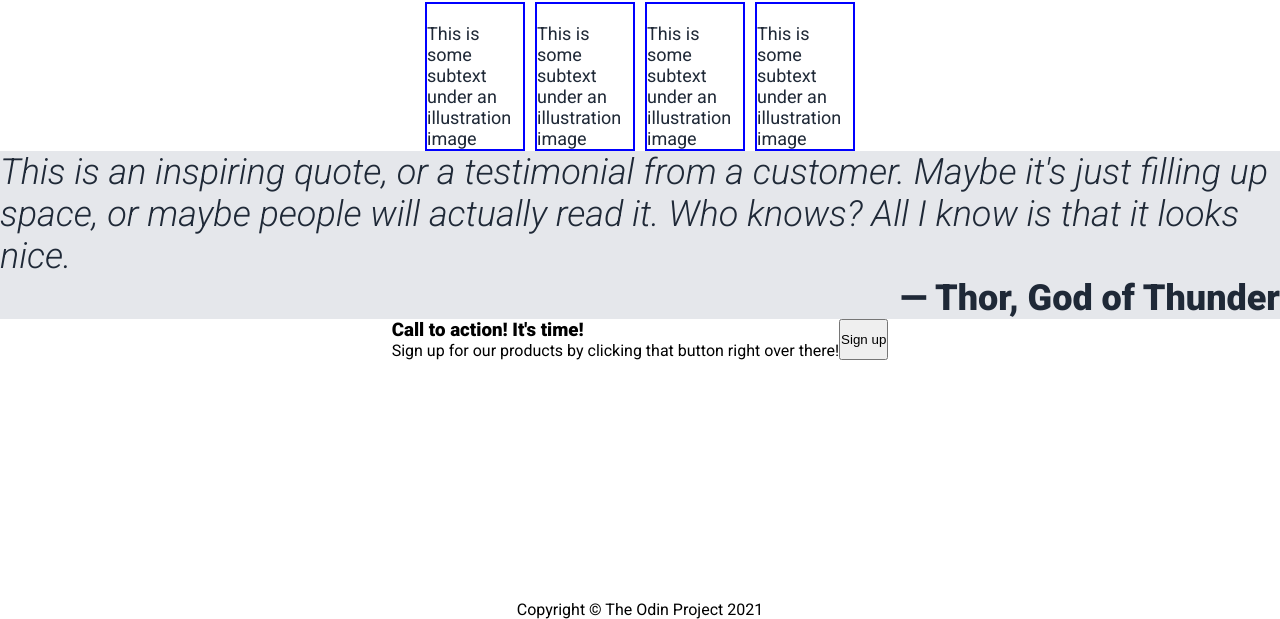
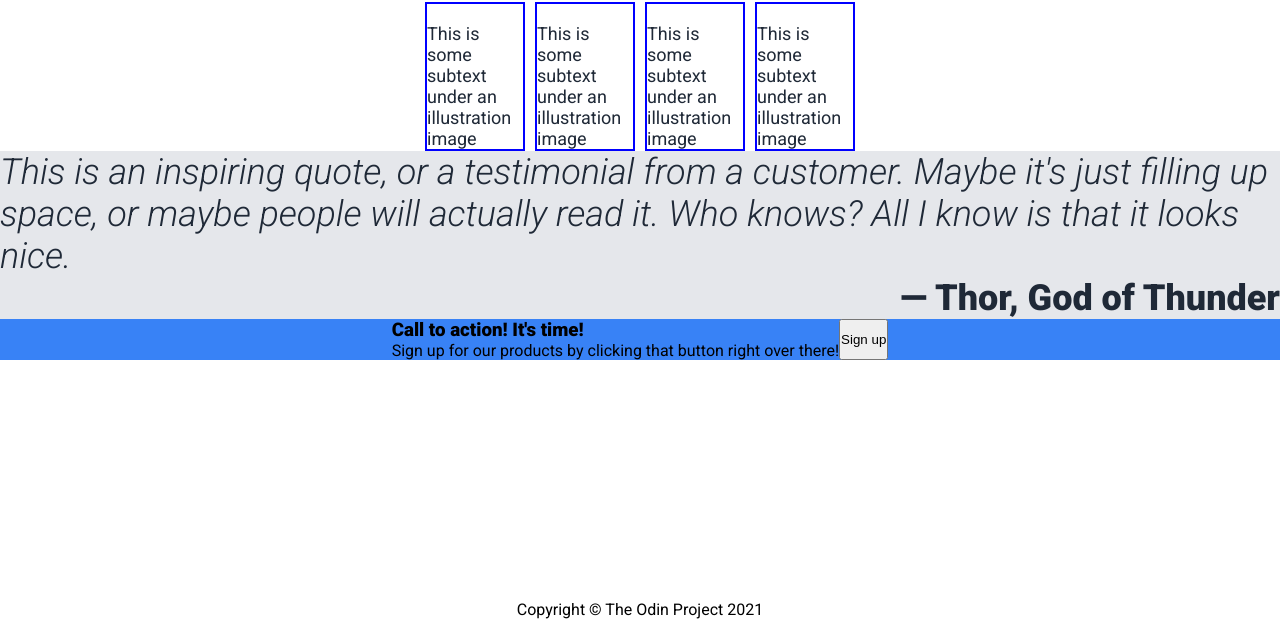
Before and after one commit to ocpradhan/odin-landing-page, a plain HTML site: page index.html in a window 1280 px wide. Shown: the part 181-800 px from the top of the page. Drawn offline with Linux system fonts and the light colour scheme.

Commit message:
Added the property background-color in styles.css for the call-to-action section.

```diff
--- a/styles.css
+++ b/styles.css
@@ -121,6 +121,7 @@ body {
 .call-to-action {
   display: flex;
   justify-content: center;
+  background-color: #3882f6;
 }
 
 /******************************/
```
